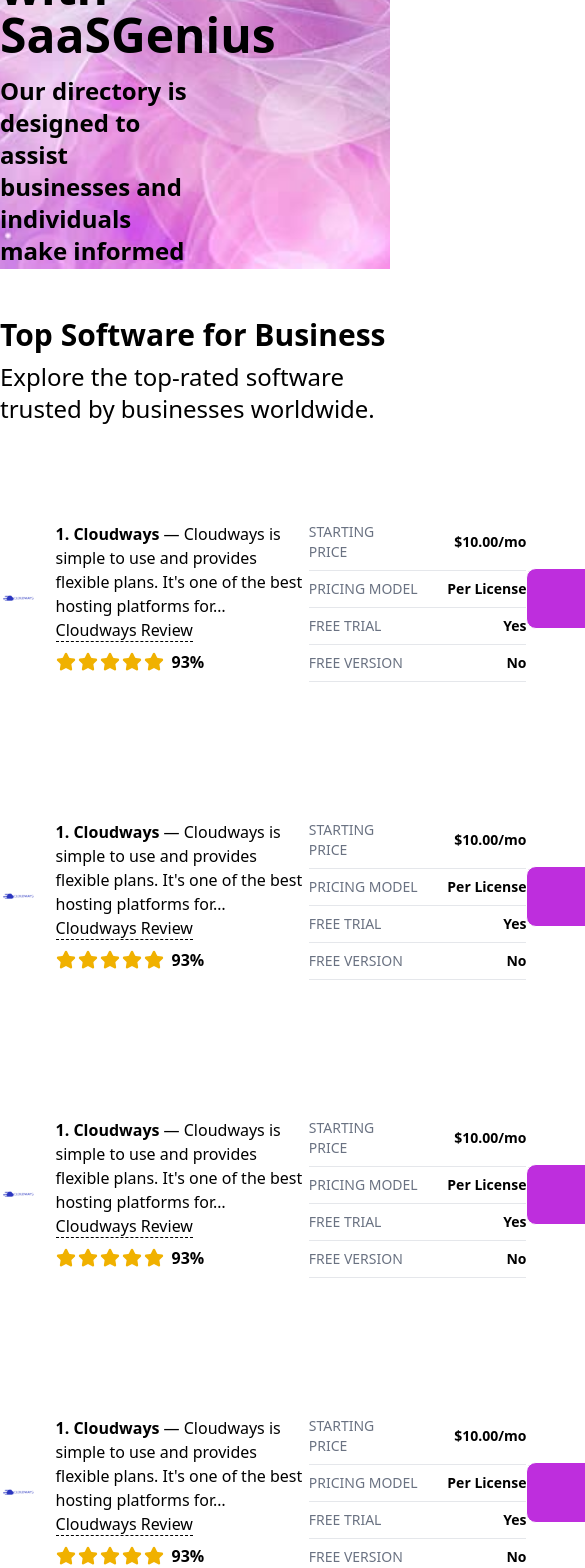
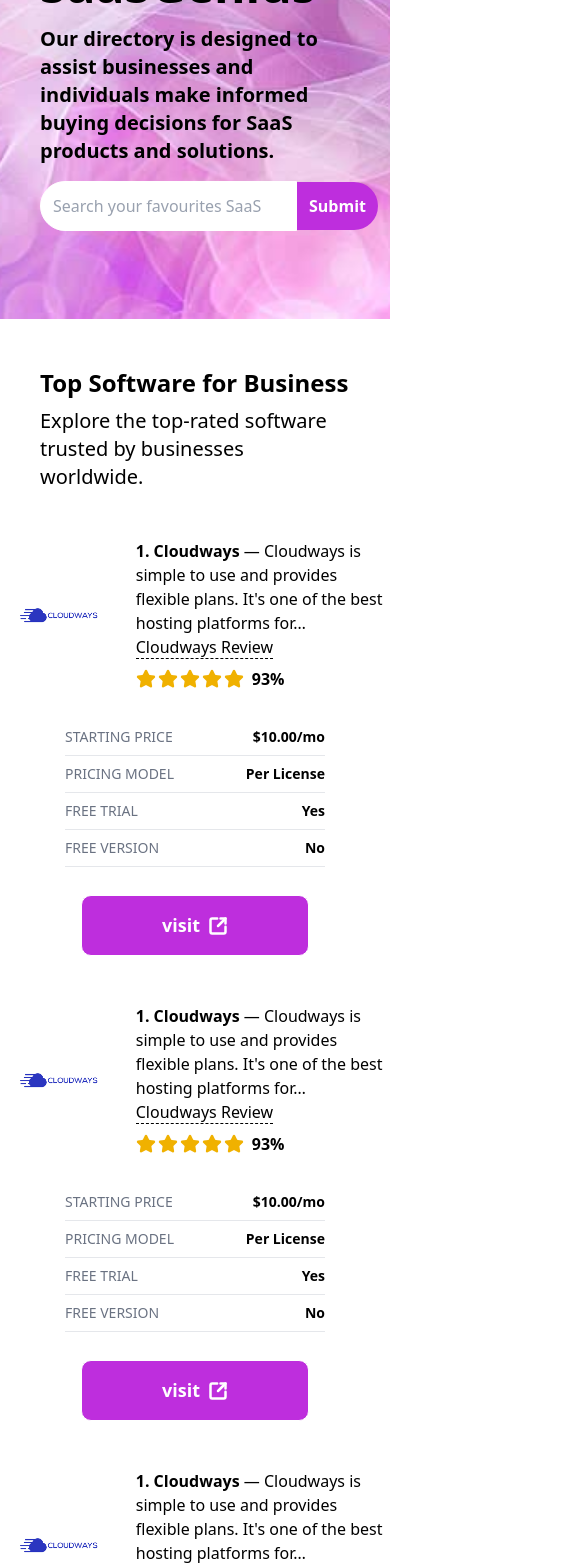
Before and after one commit to naziachowdhurydev/saas-genius, a Next.js app: page / in a window 390 px wide. Shown: the part 432-2000 px from the top of the page, 585 px wide, since content can reach past the window. Built offline with nearby package versions, Linux system fonts and the light colour scheme.

Commit message:
feat: add home page components for software categories, business software listings, and a banner.

```diff
--- a/src/modules/home/banner.component.tsx
+++ b/src/modules/home/banner.component.tsx
@@ -3,18 +3,18 @@ import { Container } from "@/components/shared/container.component";
 export const Banner = () => {
   return (
     <section
-      className="relative w-fulltext-white overflow-hidden bg-cover bg-center h-[600px]"
+      className="relative w-fulltext-white overflow-hidden bg-cover bg-center h-[650px] lg:h-[500px]"
       style={{
         backgroundImage: "url(/home/home-banner.jpg)",
       }}
     >
       <Container>
-        <div className="flex flex-col items-start justify-center w-[50%] space-y-4 my-[150px]">
-          <h1 className="text-5xl font-bold">
+        <div className="flex flex-col items-start justify-center w-full md:w-[50%] space-y-4 my-[100px] px-10 lg:px-0">
+          <h1 className="text-5xl font-bold ">
             Discover the <span className="text-orange-500">Right Software</span>{" "}
             with SaaSGenius
           </h1>
-          <p className="text-2xl font-semibold">
+          <p className="text-xl font-semibold">
             Our directory is designed to assist businesses and individuals make
             informed buying decisions for SaaS products and solutions.
           </p>
@@ -22,7 +22,7 @@ export const Banner = () => {
             <input
               placeholder="Search your favourites SaaS"
               type="text"
-              className="border w-[350px] p-3 focus:outline-none bg-white border-white rounded-l-[50px] placeholder:text-gray-400 placeholder:text-[16px]"
+              className="border md:w-[350px] p-3 focus:outline-none bg-white border-white rounded-l-[50px] placeholder:text-gray-400 placeholder:text-[16px]"
             />
             <button className="bg-[#be2edd] hover:bg-[#834b91] text-white p-3 text-[16px] font-semibold rounded-r-[50px]">
               Submit
--- a/src/modules/home/home-card.component.tsx
+++ b/src/modules/home/home-card.component.tsx
@@ -4,7 +4,7 @@ export const HomeCard = () => {
   return (
     <section className="bg-[#191E24] py-20">
       <Container>
-        <div className="grid grid-cols-4 gap-7">
+        <div className="grid lg:grid-cols-4 md:grid-cols-2 grid-cols-1 gap-7 px-5 lg:px-0">
           <div className="hover:scale-[1.05] transition-all duration-300 cursor-pointer ">
             <div className="w-full h-[150px] bg-white ">
               <img
@@ -42,15 +42,15 @@ export const HomeCard = () => {
             </h4>
           </div>
           <div className="hover:scale-[1.05] transition-all duration-300 cursor-pointer ">
-            <div className="w-full h-[150px] bg-white ">
+            <div className="w-full h-[150px] bg-white">
               <img
                 className="overflow-hidden w-full h-full"
                 src="https://www.saasgenius.com/wp-content/uploads/2025/03/Best-Email-Marketing-Software.svg"
                 alt=""
               />
             </div>
-            <h4 className="bg-[#22272E] w-full text-2xl font-bold text-white text-center py-7 px-1">
-              Best Email Marketing Software
+            <h4 className="bg-[#22272E] w-full text-2xl font-bold text-white text-center py-3">
+              Best Email Marketing <br /> Software
             </h4>
           </div>
           <div className="hover:scale-[1.05] transition-all duration-300 cursor-pointer ">
--- a/src/modules/home/software-business.component.tsx
+++ b/src/modules/home/software-business.component.tsx
@@ -5,16 +5,18 @@ export const SoftwareBusiness = () => {
   return (
     <section className="py-12 bg-white">
       <Container>
-        <div className="space-y-2">
-          <h2 className="text-3xl font-bold">Top Software for Business</h2>
-          <p className="text-2xl">
+        <div className="space-y-2 px-10 lg:px-0">
+          <h2 className="text-2xl md:text-3xl font-bold">
+            Top Software for Business
+          </h2>
+          <p className="text-xl md:text-2xl">
             Explore the top-rated software trusted by businesses worldwide.
           </p>
         </div>
 
-        <div className="flex justify-between items-center mt-12">
+        <div className="flex flex-col lg:flex-row lg:justify-between items-center mt-12 space-y-7 lg:space-y-0">
           <div className="flex items-center gap-5">
-            <div className="w-[140px] h-[250px] flex items-center">
+            <div className="lg:w-[140px] lg:h-[250px] flex items-center px-3">
               <img src="/home/software-1.png" alt="" />
             </div>
             <div className="max-w-[350px] space-y-2">
@@ -65,9 +67,9 @@ export const SoftwareBusiness = () => {
             </button>
           </div>
         </div>
-        <div className="flex justify-between items-center mt-12">
+        <div className="flex flex-col lg:flex-row lg:justify-between items-center mt-12 space-y-7 lg:space-y-0">
           <div className="flex items-center gap-5">
-            <div className="w-[140px] h-[250px] flex items-center">
+            <div className="lg:w-[140px] lg:h-[250px] flex items-center px-3">
               <img src="/home/software-1.png" alt="" />
             </div>
             <div className="max-w-[350px] space-y-2">
@@ -118,9 +120,9 @@ export const SoftwareBusiness = () => {
             </button>
           </div>
         </div>
-        <div className="flex justify-between items-center mt-12">
+        <div className="flex flex-col lg:flex-row lg:justify-between items-center mt-12 space-y-7 lg:space-y-0">
           <div className="flex items-center gap-5">
-            <div className="w-[140px] h-[250px] flex items-center">
+            <div className="lg:w-[140px] lg:h-[250px] flex items-center px-3">
               <img src="/home/software-1.png" alt="" />
             </div>
             <div className="max-w-[350px] space-y-2">
@@ -171,9 +173,9 @@ export const SoftwareBusiness = () => {
             </button>
           </div>
         </div>
-        <div className="flex justify-between items-center mt-12">
+        <div className="flex flex-col lg:flex-row lg:justify-between items-center mt-12 space-y-7 lg:space-y-0">
           <div className="flex items-center gap-5">
-            <div className="w-[140px] h-[250px] flex items-center">
+            <div className="lg:w-[140px] lg:h-[250px] flex items-center px-3">
               <img src="/home/software-1.png" alt="" />
             </div>
             <div className="max-w-[350px] space-y-2">
@@ -224,9 +226,62 @@ export const SoftwareBusiness = () => {
             </button>
           </div>
         </div>
-        <div className="flex justify-between items-center mt-12">
+        <div className="flex flex-col lg:flex-row lg:justify-between items-center mt-12 space-y-7 lg:space-y-0">
           <div className="flex items-center gap-5">
-            <div className="w-[140px] h-[250px] flex items-center">
+            <div className="lg:w-[140px] lg:h-[250px] flex items-center px-3">
+              <img src="/home/software-1.png" alt="" />
+            </div>
+            <div className="max-w-[350px] space-y-2">
+              <p className="text-[16px]">
+                <span className="font-bold">1. Cloudways</span> — Cloudways is
+                simple to use and provides flexible plans. It's one of the best
+                hosting platforms for…{" "}
+                <span className="border-b border-dashed cursor-pointer hover:underline underline-offset-4">
+                  Cloudways Review
+                </span>
+              </p>
+              <div className="flex items-center gap-2">
+                <div className="flex gap-0.5">
+                  <Star className="fill-yellow-500 color-yellow-500 stroke-yellow-500 w-5 h-5" />
+                  <Star className="fill-yellow-500 color-yellow-500 stroke-yellow-500 w-5 h-5" />
+                  <Star className="fill-yellow-500 color-yellow-500 stroke-yellow-500 w-5 h-5" />
+                  <Star className="fill-yellow-500 color-yellow-500 stroke-yellow-500 w-5 h-5" />
+                  <Star className="fill-yellow-500 color-yellow-500 stroke-yellow-500 w-5 h-5" />
+                </div>
+                <span className="font-bold">93%</span>
+              </div>
+            </div>
+          </div>
+          <div className="max-w-[350px]">
+            <div className="flex justify-between items-center gap-20 border-b border-gray-200 py-2">
+              <h5 className="text-gray-500 uppercase text-sm">
+                Starting price
+              </h5>
+              <p className="text-sm font-bold ">$10.00/mo</p>
+            </div>
+            <div className="flex justify-between items-center gap-5 border-b border-gray-200 py-2">
+              <h5 className="text-gray-500 uppercase text-sm">Pricing model</h5>
+              <p className="text-sm font-bold ">Per License</p>
+            </div>
+            <div className="flex justify-between items-center gap-5 border-b border-gray-200 py-2">
+              <h5 className="text-gray-500 uppercase text-sm">Free Trial</h5>
+              <p className="text-sm font-bold ">Yes</p>
+            </div>
+            <div className="flex justify-between items-center gap-5 border-b border-gray-200 py-2">
+              <h5 className="text-gray-500 uppercase text-sm">Free Version</h5>
+              <p className="text-sm font-bold ">No</p>
+            </div>
+          </div>
+          <div className="">
+            <button className="flex gap-2 items-center py-4 px-20 border bg-[#be2edd] hover:bg-[#834b91] text-white rounded-[10px] ">
+              <p className="font-bold text-[18px]">visit</p>
+              <SquareArrowOutUpRight className="w-5 h-5 stroke-3" />
+            </button>
+          </div>
+        </div>
+        <div className="flex flex-col lg:flex-row lg:justify-between items-center mt-12 space-y-7 lg:space-y-0">
+          <div className="flex items-center gap-5">
+            <div className="lg:w-[140px] lg:h-[250px] flex items-center px-3">
               <img src="/home/software-1.png" alt="" />
             </div>
             <div className="max-w-[350px] space-y-2">
```
